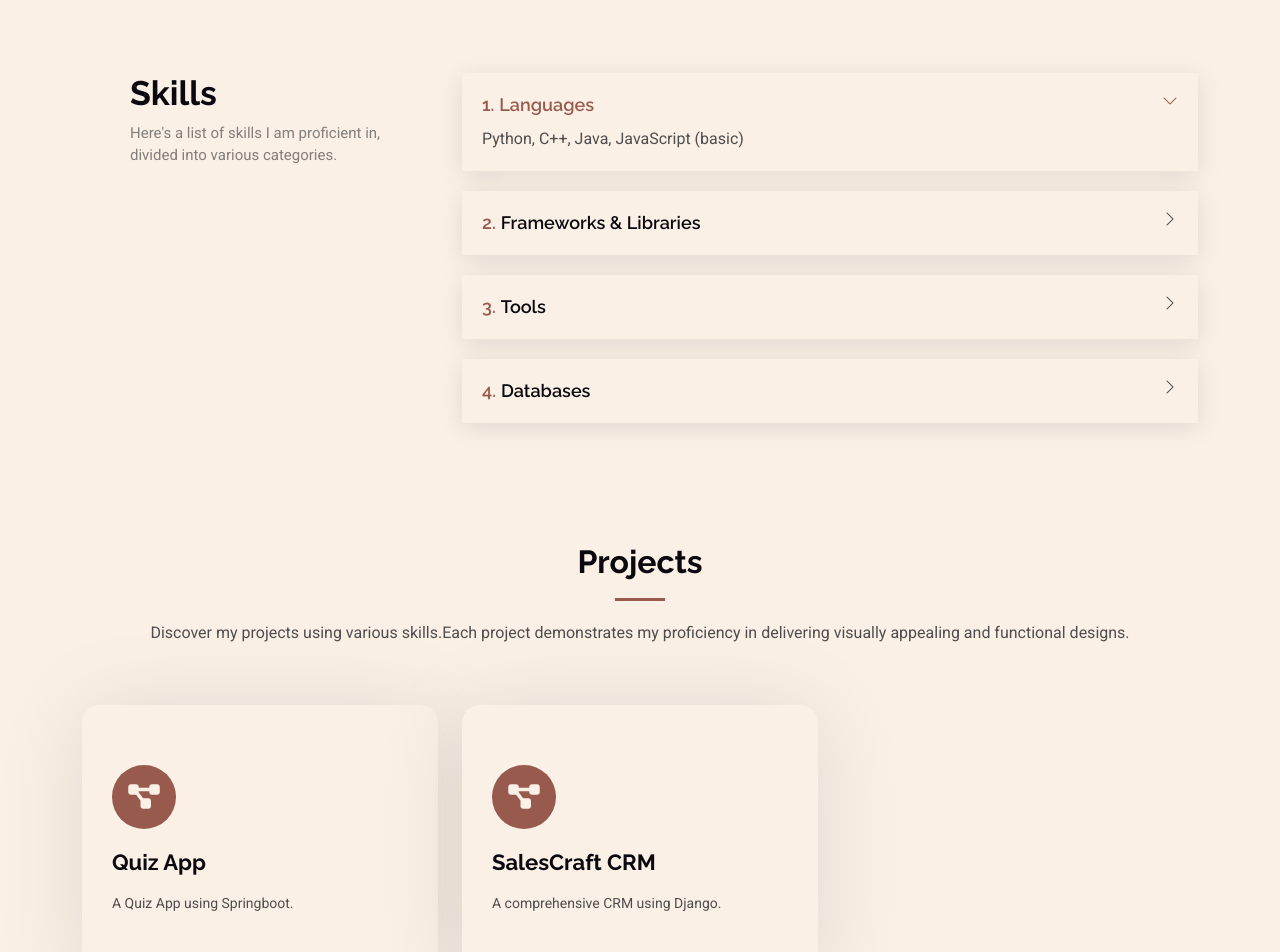
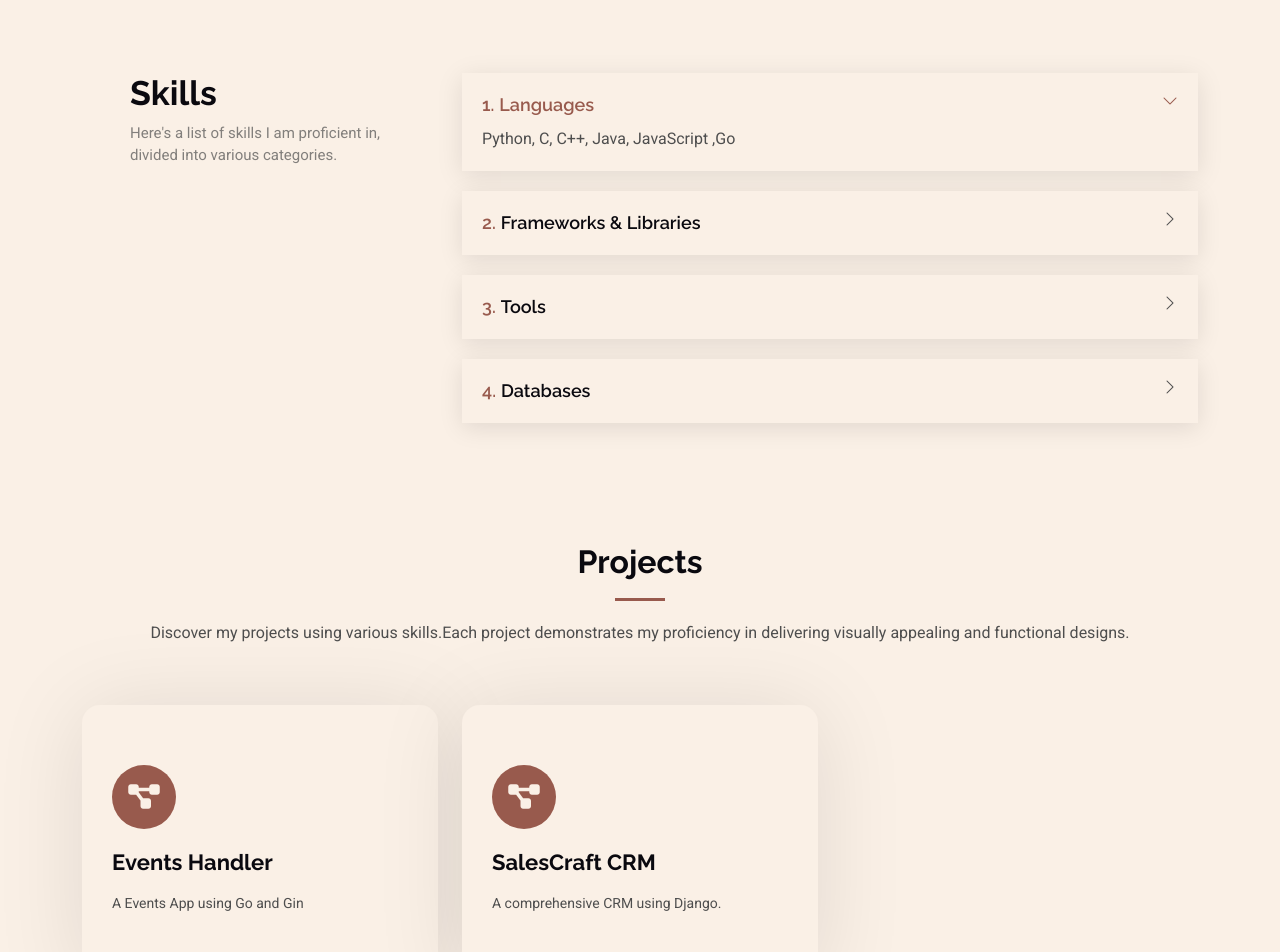
Before and after one commit to ESWARVETLA-19/my-portfolio, a plain HTML site: page index.html in a window 1280 px wide. Shown: the part 1880-2832 px from the top of the page. Drawn offline with Linux system fonts and the light colour scheme.

Commit message:
Update index.html

```diff
--- a/index.html
+++ b/index.html
@@ -179,7 +179,7 @@ I am currently an undergraduate student with a passion for advancement of techno
               <div class="faq-item faq-active">
                 <h3><span class="num">1.</span> <span>Languages</span></h3>
                 <div class="faq-content">
-                  <p> Python, C++, Java, JavaScript (basic)</p>
+                  <p> Python, C, C++, Java, JavaScript ,Go</p>
                 </div>
                 <i class="faq-toggle bi bi-chevron-right"></i>
               </div><!-- End Skills item-->
@@ -187,7 +187,7 @@ I am currently an undergraduate student with a passion for advancement of techno
               <div class="faq-item">
                 <h3><span class="num">2.</span> <span>Frameworks & Libraries</span></h3>
                 <div class="faq-content">
-                  <p>Bootstrap, Django, REST, Spring, Springboot</p>
+                  <p>Bootstrap, Django, REST, Gin, ReactJs</p>
                 </div>
                 <i class="faq-toggle bi bi-chevron-right"></i>
               </div><!-- End Skills item-->
@@ -238,8 +238,8 @@ I am currently an undergraduate student with a passion for advancement of techno
             <div class="icon">
               <i class="fa-solid fa-diagram-project"></i>
               </div>
-            <a href="https://github.com/ESWARVETLA-19/quiz-app" class="stretched-link"><h3>Quiz App</h3></a>
-            <p>A Quiz App using Springboot.</p>
+            <a href="https://github.com/ESWARVETLA-19/Events_Handler" class="stretched-link"><h3>Events Handler</h3></a>
+            <p>A Events App using Go and Gin</p>
           </div>
         </div><!-- End Project -->
 
```
